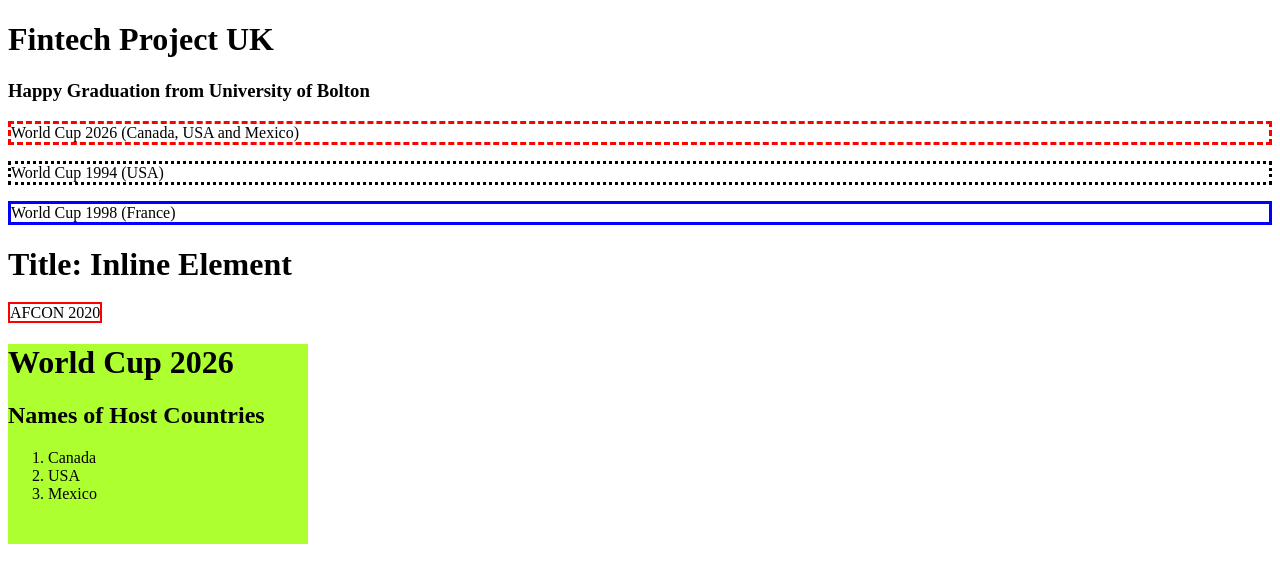
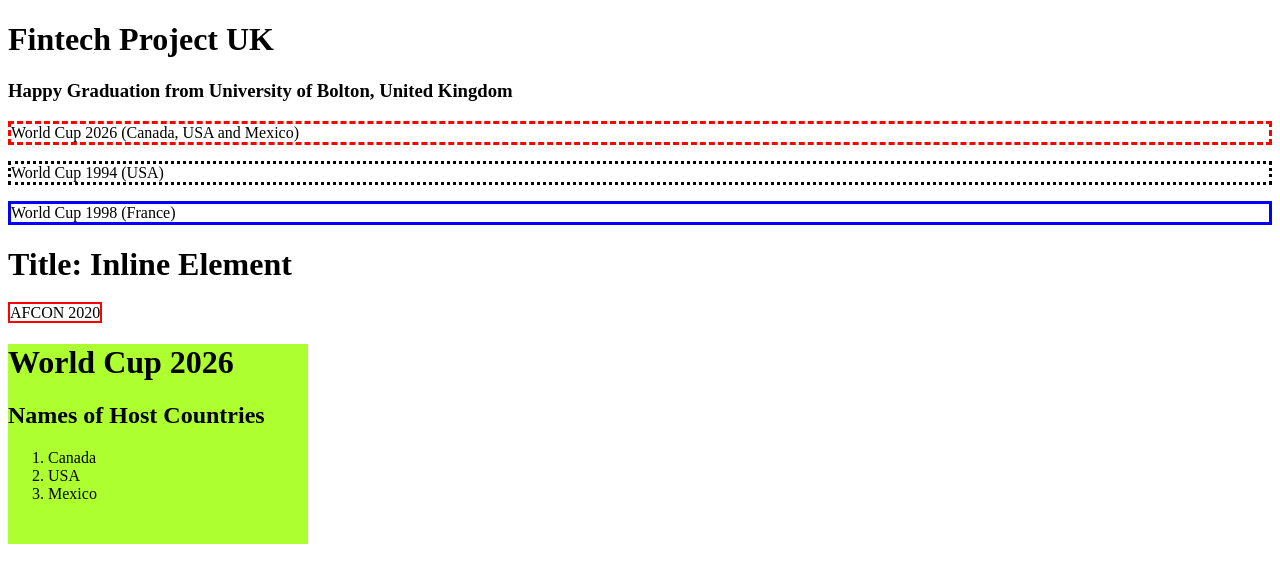
Before and after one commit to daradamidemi3/Fintech_Project, a plain HTML site: page fintech_proj/index.html in a window 1280 px wide. Drawn offline with Linux system fonts and the light colour scheme.

Commit message:
Update index.html

```diff
--- a/fintech_proj/index.html
+++ b/fintech_proj/index.html
@@ -7,7 +7,7 @@
 </head>
 <body>
      <h1>Fintech Project UK</h1>
-     <h3>Happy Graduation from University of Bolton</h3>
+     <h3>Happy Graduation from University of Bolton, United Kingdom</h3>
      <p style="border: 3px dashed red;"> World Cup 2026 (Canada, USA and Mexico) </p>
      <div style="border: 3px dotted black;">World Cup 1994 (USA) </div>
      <p style="border: 3px solid blue;"> World Cup 1998 (France)</p>
```
